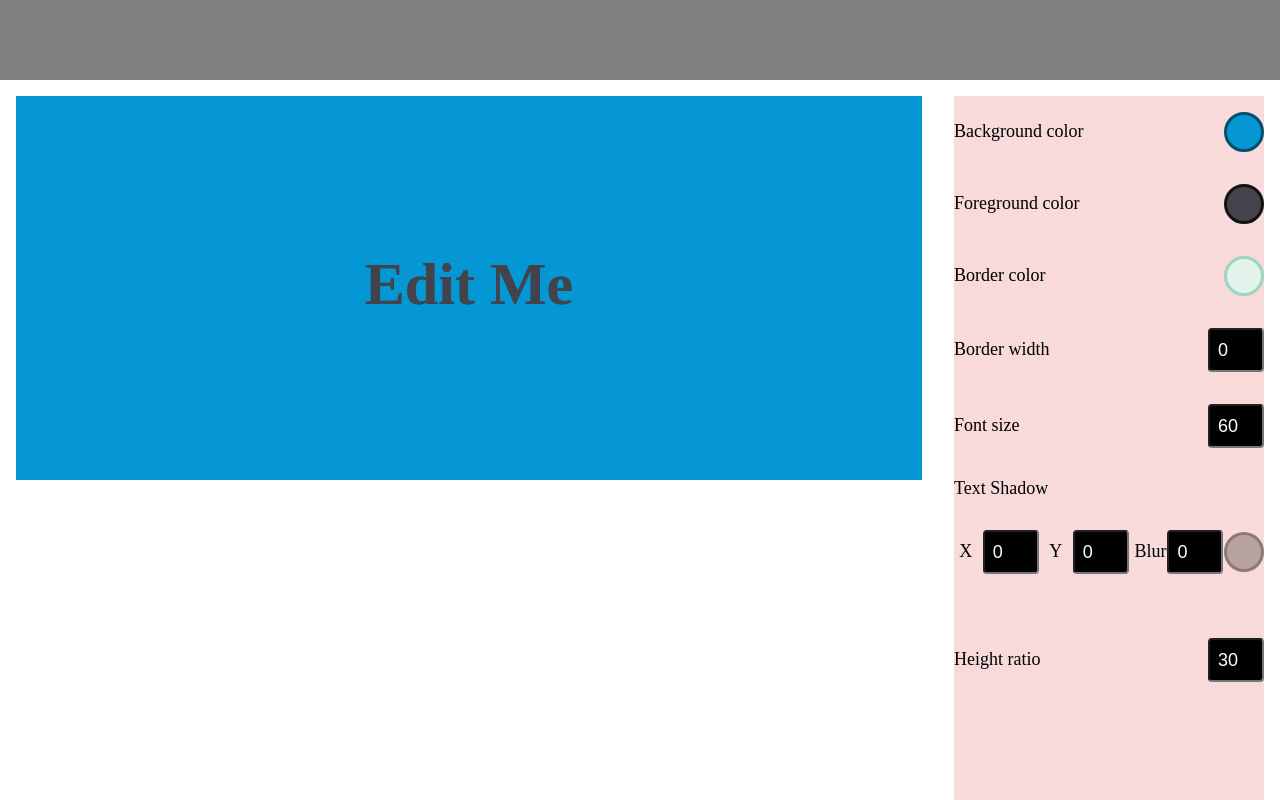
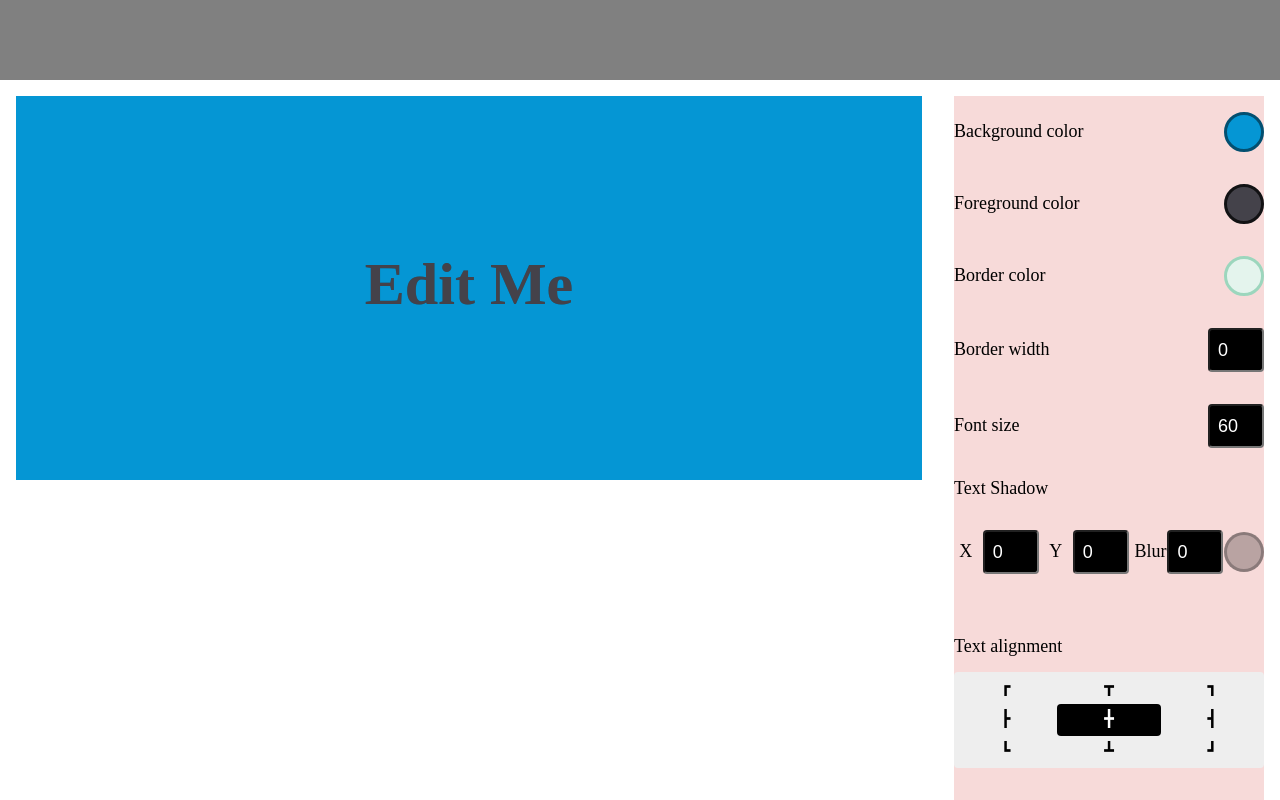
Before and after one commit to preCrew/banner_create_app, a React (Create React App) app: page / in a window 1280 px wide. Shown: the top 800 px of the page. Built offline with nearby package versions, Linux system fonts and the light colour scheme; a web font is replaced by a local one.

Commit message:
Add: text-alignment

```diff
--- /dev/null
+++ b/src/components/Content/Button/TextAlignment/index.tsx
@@ -0,0 +1,83 @@
+import React, { useState } from 'react';
+import { useDispatch } from 'react-redux';
+
+import { changeTextAlignment, TOptionState } from '../../../../store/optionSlice';
+import { Flex, Tabs, Rows, Tab } from './style';
+
+interface TextAlignmentProps {
+    options: TOptionState
+}
+
+const textAlignMentData = [
+    ['┏','┳','┓'],
+    ['┣','╋','┫'],
+    ['┗','┻','┛']
+]
+
+const TextAlignment = ({options}:TextAlignmentProps) => {
+    const dispatch = useDispatch()
+    const [currentEl,setCurremtEl] = useState(5)
+    let currentIndex
+    let num: number = 0;
+
+    const onClickTab = (e: React.MouseEvent<HTMLDivElement>) => {
+        currentIndex = ((e.target as HTMLDivElement).dataset.index) as unknown as number  * 1
+        setCurremtEl(currentIndex)
+        console.log(currentIndex)
+        if(currentIndex === 1){
+            dispatch(changeTextAlignment({horizontal:'flex-start',vetival:'flex-start'}));
+            //(e.target as HTMLDivElement).className += activeClass
+        }
+        if(currentIndex === 2){
+            dispatch(changeTextAlignment({horizontal:'center',vetival:'flex-start'}));
+            //(e.target as HTMLDivElement).className += activeClass
+        }
+        if(currentIndex === 3){
+            dispatch(changeTextAlignment({horizontal:'flex-end',vetival:'flex-start'}));
+            //(e.target as HTMLDivElement).className += activeClass
+        }
+        if(currentIndex === 4){
+            dispatch(changeTextAlignment({horizontal:'flex-start',vetival:'center'}));
+            //(e.target as HTMLDivElement).className += activeClass
+        }
+        if(currentIndex === 5){
+            dispatch(changeTextAlignment({horizontal:'center',vetival:'center'}));
+            //(e.target as HTMLDivElement).className += activeClass
+        }
+        if(currentIndex === 6){
+            dispatch(changeTextAlignment({horizontal:'flex-end',vetival:'center'}));
+            //(e.target as HTMLDivElement).className += activeClass
+        }
+        if(currentIndex === 7){
+            dispatch(changeTextAlignment({horizontal:'flex-start',vetival:'flex-end'}));
+            //(e.target as HTMLDivElement).className += activeClass
+        }
+        if(currentIndex === 8){
+            dispatch(changeTextAlignment({horizontal:'center',vetival:'flex-end'}));
+            //(e.target as HTMLDivElement).className += activeClass
+        }
+        if(currentIndex === 9){
+            dispatch(changeTextAlignment({horizontal:'flex-end',vetival:'flex-end'}));
+            //(e.target as HTMLDivElement).className += activeClass
+        }
+    }
+
+
+    return (
+        <Flex>
+            <Tabs >
+                {textAlignMentData.map((rows,rowsIndex) =>
+                    <Rows key={rowsIndex}>
+                        {rows.map((tab,tabIndex) =>{
+                                ++num
+                                return <Tab key={tabIndex} onClick={onClickTab} data-index={num} className={(currentEl === num ? 'current' : '') as string}>{tab[0]}</Tab>
+                            })
+                        }
+                    </Rows>
+                )}
+            </Tabs>
+        </Flex>
+    );
+}
+
+export default TextAlignment
--- /dev/null
+++ b/src/components/Content/Button/TextAlignment/style.ts
@@ -0,0 +1,37 @@
+import styled from "styled-components";
+
+export const Flex = styled.div`
+    display: flex;
+    width:100%;
+    padding: 16px 0;
+    align-items: center;
+    justify-content: space-between;
+    flex-grow: 1;
+`
+
+export const Tabs = styled.div`
+    display: flex;
+    flex-direction: column;
+    border-radius: 4px;
+    background-color: #eee;
+    flex-grow: 1;
+`
+
+export const Rows = styled.div`
+    display: flex;
+`
+
+export const Tab = styled.div`
+    display: inline-flex;
+    padding: 8px 16px;
+    border-radius: 4px;
+    cursor: pointer;
+    align-items: center;
+    justify-content: center;
+    flex-grow: 1;
+
+    &.current{
+        background: #000;
+        color:#fff;
+    }
+`
--- a/src/components/Content/Controls/index.tsx
+++ b/src/components/Content/Controls/index.tsx
@@ -6,11 +6,12 @@ import ColorPicker from './ColorPicker';
 import {
     changeBackgroundColor, changeBorderColor, changeBorderWidth,
     changeFontSize, changeForegroundColor, changeHeightRatio ,
-    changeTextShadow
+    changeTextShadow, changeTextAlignment
 } from '../../../store/optionSlice';
 import Input from '../Input';
 import {useAppDispatch, useAppSelector} from '../../../store/hooks'
 import { ColorResult } from 'react-color';
+import TextAlignment from '../Button/TextAlignment';
 
 type InputChangeEvent = React.ChangeEvent<HTMLInputElement>;
 
@@ -112,6 +113,13 @@ const Controls = () => {
                     />
                 </ControlsBox>
             </ControlsBox>
+            <ControlsBox
+                title="Text alignment"
+                flexDirection="column"
+                alignItems='flex-start'
+            >
+                <TextAlignment options={options}/>
+            </ControlsBox>
             <ControlsBox title="Height ratio">
                 <Input
                     type={'number'}
```
